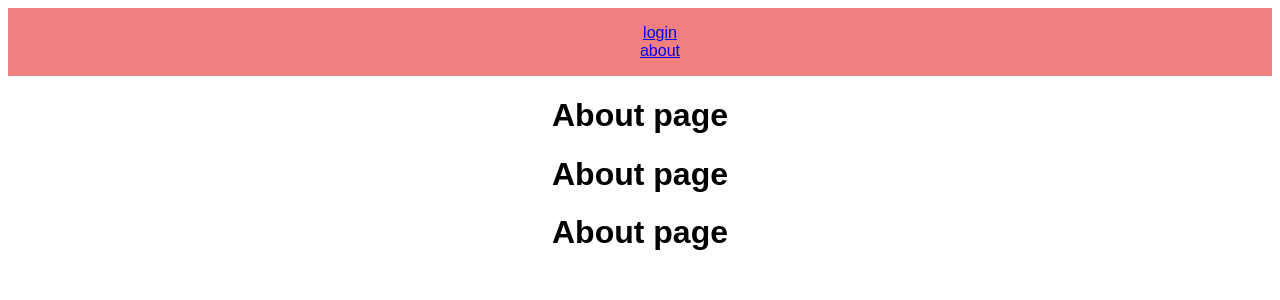
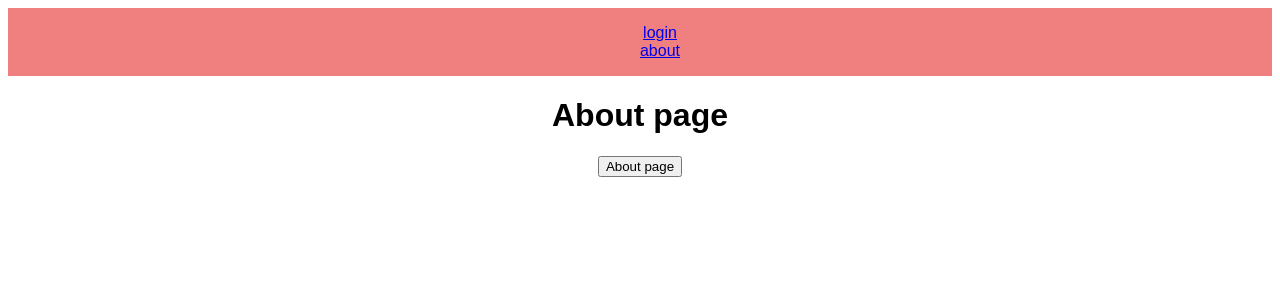
Before and after one commit to KrishnamrajaT/Routing, a React (Create React App) app: page /About in a window 1280 px wide. Shown: the top 300 px of the page. Built offline with nearby package versions, Linux system fonts and the light colour scheme.

Commit message:
small changes

```diff
--- a/src/pages/about.jsx
+++ b/src/pages/about.jsx
@@ -4,8 +4,7 @@ export default function About() {
   return (
     <div>
       <h1>About page</h1>
-      <h1>About page</h1>
-      <h1>About page</h1>
+     <button>About page</button>
     </div>
   );
 }
```
